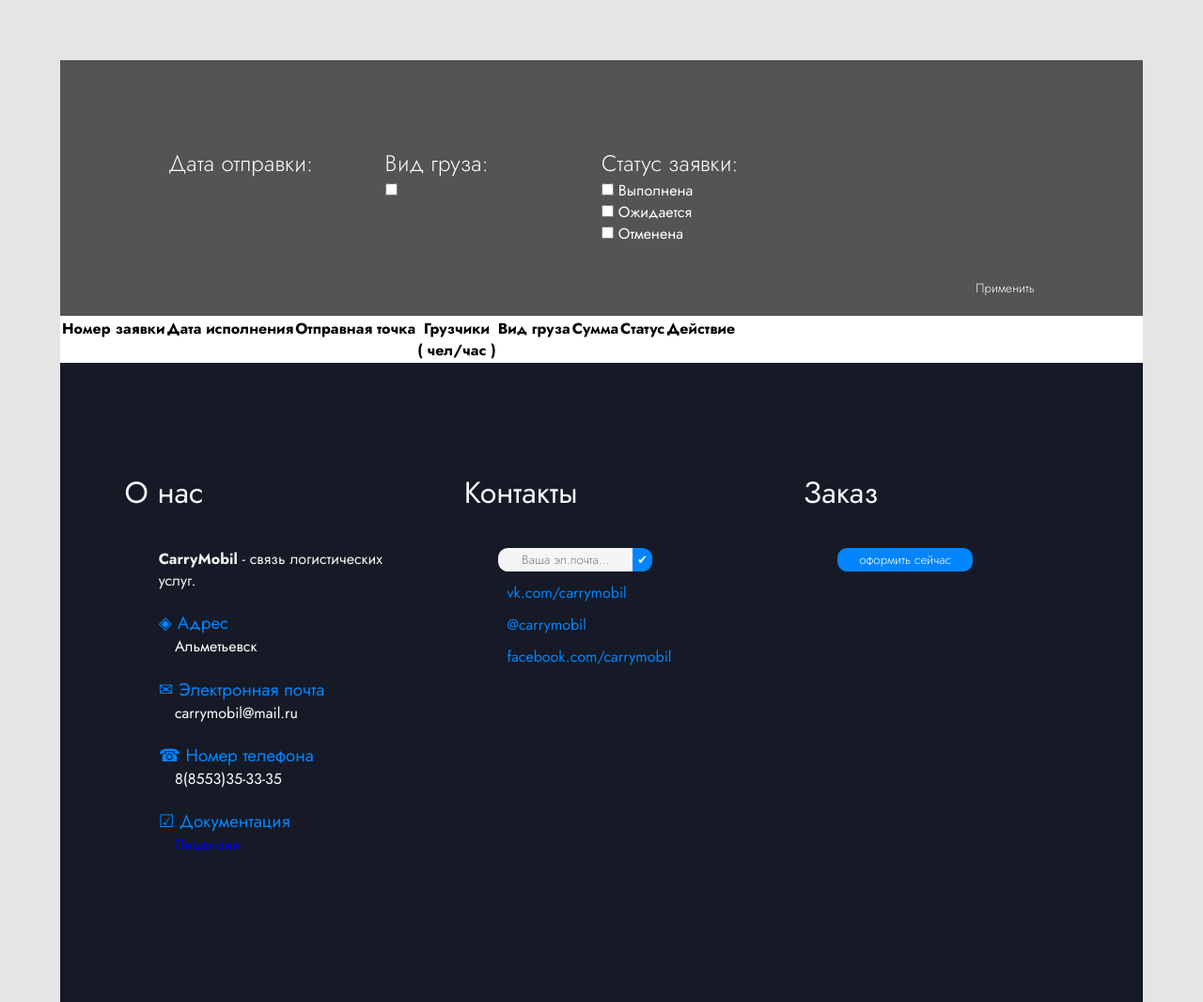
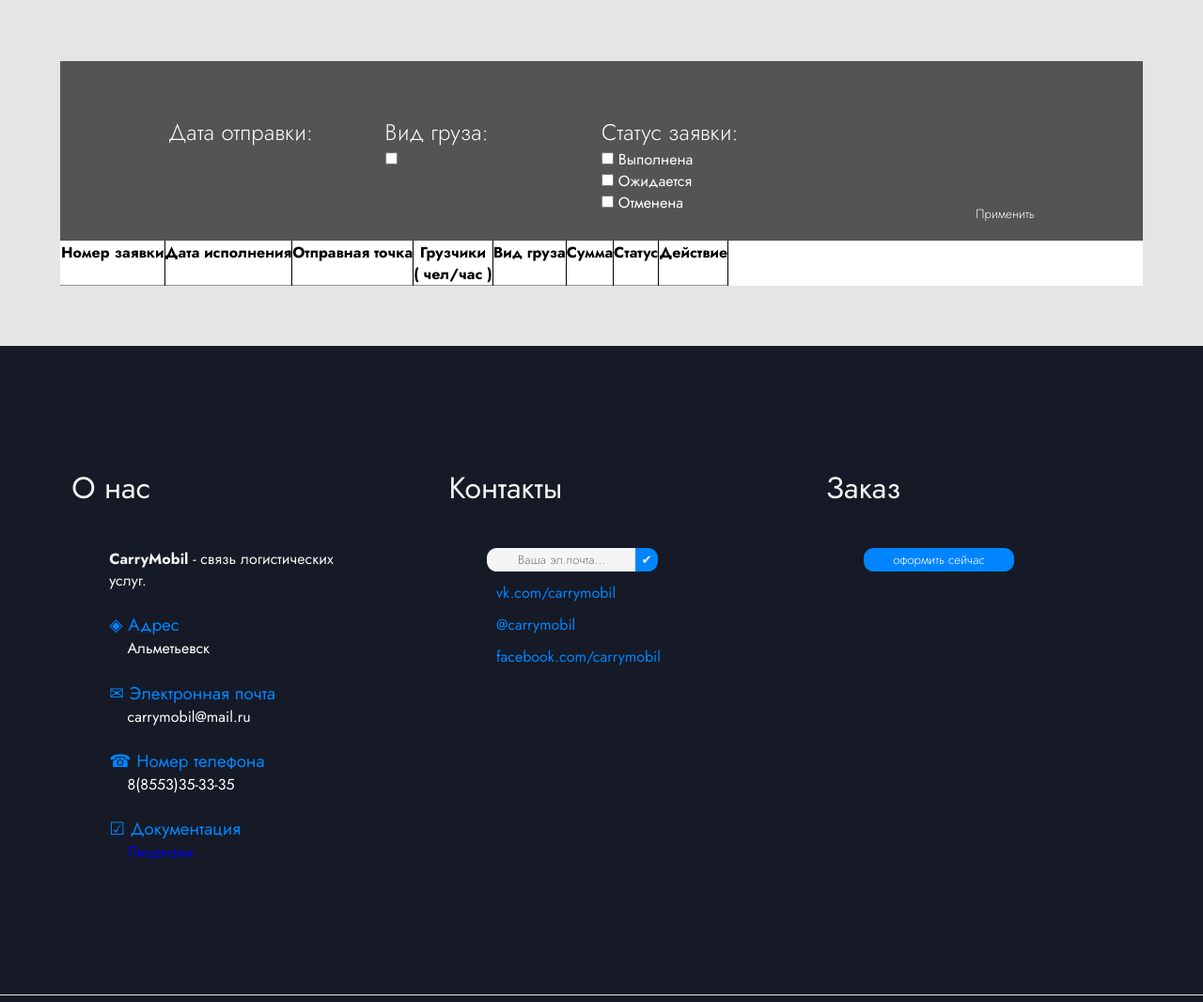
Before and after one commit to AlShag/CarryMobil, a Django app: page /order_table in a window 1280 px wide. Shown: the part 167-1233 px from the top of the page at 94% size. Run offline with Django 3.2, Linux system fonts and the light colour scheme; a user stored in the database is signed in; data comes from the database, SQL or seed files in the repository; data that the repository does not hold is empty; some web fonts are replaced.

Commit message:
order_070221

```diff
--- a/core/static/styles/order_manage.css
+++ b/core/static/styles/order_manage.css
@@ -1,17 +1,17 @@
 .orders_area{
-    padding-top: 5%;
+    padding: 0.1% 0;
     width: 100%;
     height: auto;
     background-color: #e5e5e5;
 }
 .orders_form{
     width: 90%;
-    margin: 0 auto;
+    margin: 5% auto;
     height: auto;
     background-color: white;
 }
 .orders_filter{
-    padding-top: 8%;
+    padding-top: 5%;
     background-color: #545454;
 }
 .orders_filter h2{
@@ -31,7 +31,7 @@
 }
 #filter_applay{
     text-align: right;
-    padding-top: 15%;
+    padding-top: 10%;
     padding-bottom: 2%;
 }
 #filter_applay input{
@@ -40,3 +40,12 @@
 #orders_table_title{
     border-bottom: 1px solid #949494;
 }
+#orders_table tr td, #orders_table th{
+    text-align: center;
+    height: 100%;
+    border-right: 1px solid black;
+}
+#orders_table{
+    border: 1px solid white;
+    border-collapse: collapse;
+}
--- a/templates/order/order_table.html
+++ b/templates/order/order_table.html
@@ -110,10 +110,10 @@
                                 </tr>
                         {% endfor %}
                         </table>
-                        {% else %}
-                        <span class="text-red font-bold italic text-xl">У вас нет доступа к этой странице</span>
                     </div>
                 </div>
+                {% else %}
+                <span class="text-red font-bold italic text-xl">У вас нет доступа к этой странице</span>
             </div>
         </div>
     {% endif %}
```
Also changed, not shown: core/static/scripts/order.js (+6 -5 lines), templates/order/order_detail.html (+38 -3 lines).
